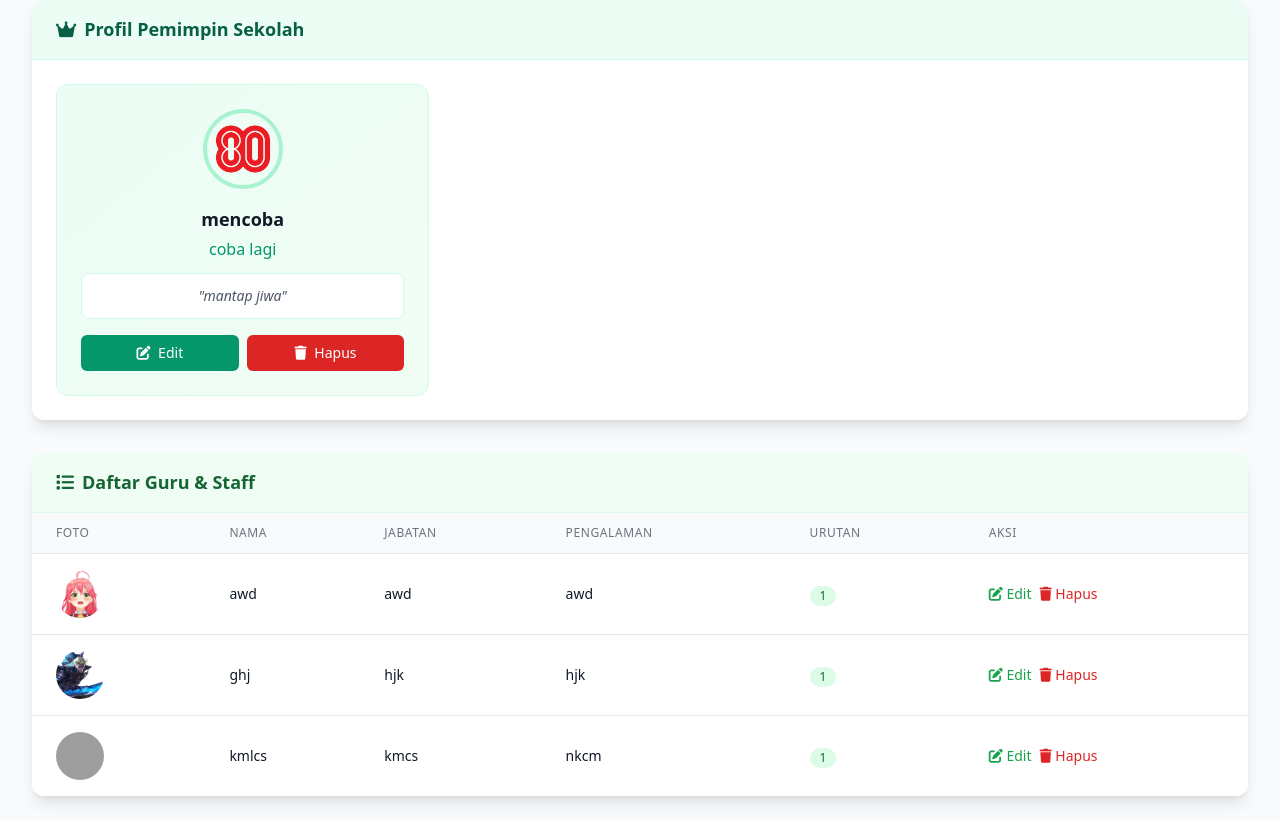
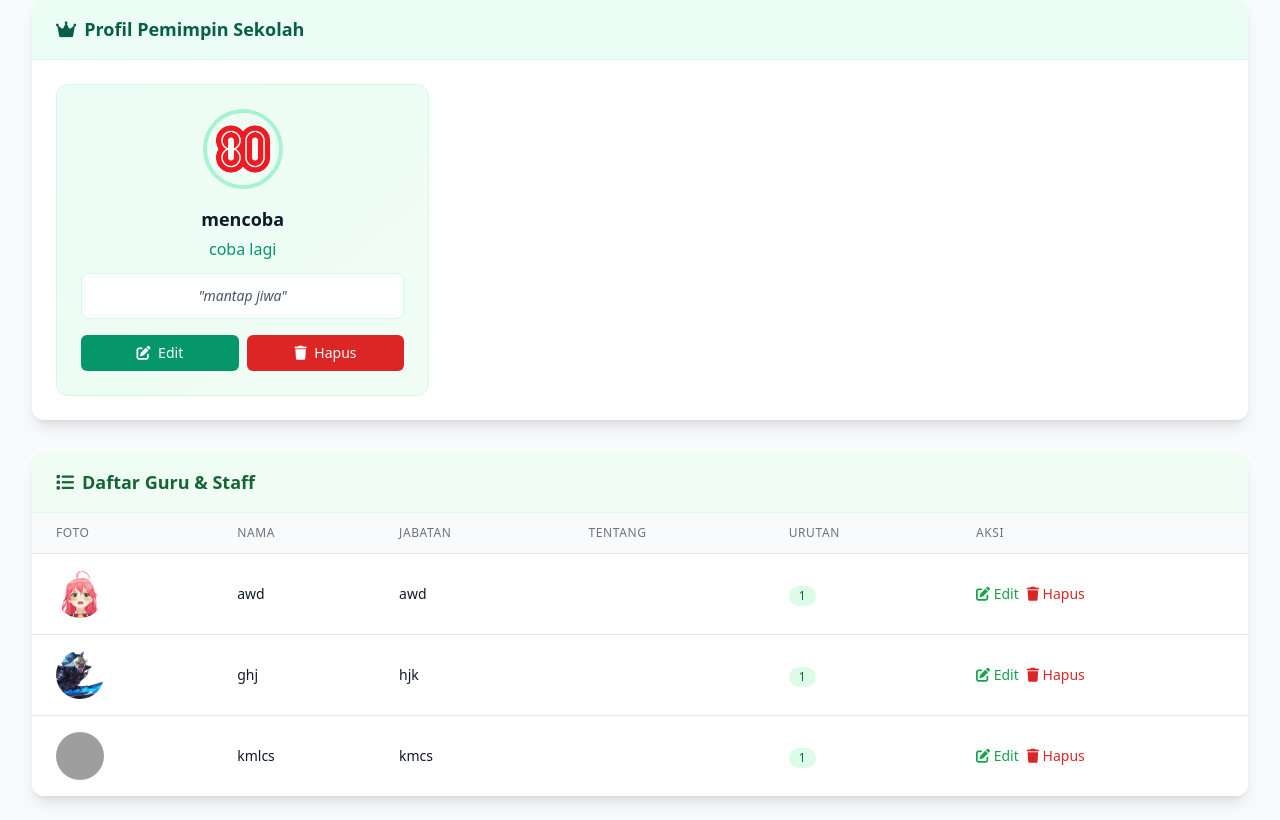
Before and after one commit to RehanZacky/webMTS, a PHP site: page /admin/pegawai_edit.php in a window 1280 px wide. Shown: the part 309-1129 px from the top of the page. Run offline with PHP 8.4, Linux system fonts and the light colour scheme; a user stored in the database is signed in; data comes from the database, SQL or seed files in the repository; data that the repository does not hold is empty; some libraries are stand-ins or nearby versions; grey boxes are pictures that could not be loaded.

Commit message:
icon on admin pages

```diff
--- a/admin/berita_edit.php
+++ b/admin/berita_edit.php
@@ -169,6 +169,7 @@ $berita_query = mysqli_query($koneksi, "SELECT * FROM berita ORDER BY tanggal_po
 <head>
     <meta charset="UTF-8">
     <meta name="viewport" content="width=device-width, initial-scale=1.0">
+    <link rel="icon" href="../upload/logo/Logo_MTS.png" type="image/png">
     <title>Kelola Berita - Admin Panel</title>
     <script src="https://cdn.tailwindcss.com"></script>
     <link href="https://cdnjs.cloudflare.com/ajax/libs/font-awesome/6.0.0/css/all.min.css" rel="stylesheet">
--- a/admin/dashboard_admin.php
+++ b/admin/dashboard_admin.php
@@ -24,6 +24,7 @@ while ($row = mysqli_fetch_assoc($statistik_query)) {
 <head>
     <meta charset="UTF-8">
     <meta name="viewport" content="width=device-width, initial-scale=1.0">
+    <link rel="icon" href="../upload/logo/Logo_MTS.png" type="image/png">
     <title>Dashboard Admin - Modern Interface</title>
     <script src="https://cdn.tailwindcss.com"></script>
     <script src="https://cdn.jsdelivr.net/npm/chart.js"></script>
--- a/admin/galeri_edit.php
+++ b/admin/galeri_edit.php
@@ -167,6 +167,7 @@ $galeri_query = mysqli_query($koneksi, "SELECT * FROM galeri ORDER BY tanggal_po
 <head>
     <meta charset="UTF-8">
     <meta name="viewport" content="width=device-width, initial-scale=1.0">
+    <link rel="icon" href="../upload/logo/Logo_MTS.png" type="image/png">
     <title>Kelola Galeri - Admin Panel</title>
     <script src="https://cdn.tailwindcss.com"></script>
     <link href="https://cdnjs.cloudflare.com/ajax/libs/font-awesome/6.0.0/css/all.min.css" rel="stylesheet">
--- a/admin/pegawai_edit.php
+++ b/admin/pegawai_edit.php
@@ -92,7 +92,7 @@ if ($_SERVER['REQUEST_METHOD'] == 'POST') {
         } elseif ($_POST['action'] == 'add') {
             $nama = mysqli_real_escape_string($koneksi, trim($_POST['nama']));
             $jabatan = mysqli_real_escape_string($koneksi, trim($_POST['jabatan']));
-            $pengalaman_kerja = mysqli_real_escape_string($koneksi, trim($_POST['pengalaman_kerja']));
+            $tentang = mysqli_real_escape_string($koneksi, trim($_POST['tentang']));
             $urutan = (int)$_POST['urutan'];
 
             // Cek duplikasi pegawai berdasarkan nama dan jabatan
@@ -118,7 +118,7 @@ if ($_SERVER['REQUEST_METHOD'] == 'POST') {
                 }
 
                 if (!isset($error_message)) {
-                    $query = "INSERT INTO pegawai (nama, jabatan, foto, urutan, pengalaman_kerja) VALUES ('$nama', '$jabatan', '$foto', $urutan, '$pengalaman_kerja')";
+                    $query = "INSERT INTO pegawai (nama, jabatan, foto, urutan, tentang) VALUES ('$nama', '$jabatan', '$foto', $urutan, '$tentang')";
                     if (mysqli_query($koneksi, $query)) {
                         $success_message = "Data pegawai berhasil ditambahkan!";
                     } else {
@@ -130,7 +130,7 @@ if ($_SERVER['REQUEST_METHOD'] == 'POST') {
             $id = (int)$_POST['id'];
             $nama = mysqli_real_escape_string($koneksi, trim($_POST['nama']));
             $jabatan = mysqli_real_escape_string($koneksi, trim($_POST['jabatan']));
-            $pengalaman_kerja = mysqli_real_escape_string($koneksi, trim($_POST['pengalaman_kerja']));
+            $tentang = mysqli_real_escape_string($koneksi, trim($_POST['tentang']));
             $urutan = (int)$_POST['urutan'];
 
             // Cek duplikasi pegawai berdasarkan nama dan jabatan (kecuali data yang sedang diedit)
@@ -154,7 +154,7 @@ if ($_SERVER['REQUEST_METHOD'] == 'POST') {
                     }
                 }
 
-                $query = "UPDATE pegawai SET nama = '$nama', jabatan = '$jabatan', pengalaman_kerja = '$pengalaman_kerja', urutan = $urutan $foto_query WHERE id = $id";
+                $query = "UPDATE pegawai SET nama = '$nama', jabatan = '$jabatan', tentang = '$tentang', urutan = $urutan $foto_query WHERE id = $id";
                 if (mysqli_query($koneksi, $query)) {
                     $success_message = "Data pegawai berhasil diperbarui!";
                 } else {
@@ -196,6 +196,7 @@ $username = $_SESSION['username'];
 <head>
     <meta charset="UTF-8">
     <meta name="viewport" content="width=device-width, initial-scale=1.0">
+    <link rel="icon" href="../upload/logo/Logo_MTS.png" type="image/png">
     <title>Kelola Guru & Staff - Admin Panel</title>
     <script src="https://cdn.tailwindcss.com"></script>
     <link href="https://cdnjs.cloudflare.com/ajax/libs/font-awesome/6.0.0/css/all.min.css" rel="stylesheet">
@@ -456,7 +457,7 @@ $username = $_SESSION['username'];
                             <th class="px-3 md:px-6 py-3 text-left text-xs font-medium text-gray-500 uppercase tracking-wider">Foto</th>
                             <th class="px-3 md:px-6 py-3 text-left text-xs font-medium text-gray-500 uppercase tracking-wider">Nama</th>
                             <th class="hidden md:table-cell px-6 py-3 text-left text-xs font-medium text-gray-500 uppercase tracking-wider">Jabatan</th>
-                            <th class="hidden lg:table-cell px-6 py-3 text-left text-xs font-medium text-gray-500 uppercase tracking-wider">Pengalaman</th>
+                            <th class="hidden lg:table-cell px-6 py-3 text-left text-xs font-medium text-gray-500 uppercase tracking-wider">Tentang</th>
                             <th class="hidden sm:table-cell px-3 md:px-6 py-3 text-left text-xs font-medium text-gray-500 uppercase tracking-wider">Urutan</th>
                             <th class="px-3 md:px-6 py-3 text-left text-xs font-medium text-gray-500 uppercase tracking-wider">Aksi</th>
                         </tr>
@@ -482,7 +483,7 @@ $username = $_SESSION['username'];
                                     <div class="text-sm text-gray-900"><?= htmlspecialchars($pegawai['jabatan']) ?></div>
                                 </td>
                                 <td class="hidden lg:table-cell px-6 py-4">
-                                    <div class="text-sm text-gray-900"><?= htmlspecialchars($pegawai['pengalaman_kerja']) ?></div>
+                                    <div class="text-sm text-gray-900"><?= htmlspecialchars($pegawai['tentang']) ?></div>
                                 </td>
                                 <td class="hidden sm:table-cell px-3 md:px-6 py-4 whitespace-nowrap">
                                     <span class="inline-flex items-center px-2.5 py-0.5 rounded-full text-xs font-medium bg-green-100 text-green-800">
@@ -550,8 +551,8 @@ $username = $_SESSION['username'];
                     </div>
 
                     <div>
-                        <label class="block text-sm font-medium text-gray-700 mb-2">Pengalaman Kerja</label>
-                        <textarea name="pengalaman_kerja" rows="3" class="w-full px-3 py-2 border border-gray-300 rounded-md focus:outline-none focus:ring-2 focus:ring-green-500"></textarea>
+                        <label class="block text-sm font-medium text-gray-700 mb-2">Tentang</label>
+                        <textarea name="tentang" rows="3" class="w-full px-3 py-2 border border-gray-300 rounded-md focus:outline-none focus:ring-2 focus:ring-green-500"></textarea>
                     </div>
 
                     <div>
@@ -607,8 +608,8 @@ $username = $_SESSION['username'];
                     </div>
 
                     <div>
-                        <label class="block text-sm font-medium text-gray-700 mb-2">Pengalaman Kerja</label>
-                        <textarea name="pengalaman_kerja" id="edit_pengalaman_kerja" rows="3" class="w-full px-3 py-2 text-sm md:text-base border border-gray-300 rounded-md focus:outline-none focus:ring-2 focus:ring-green-500"></textarea>
+                        <label class="block text-sm font-medium text-gray-700 mb-2">Pengalaman</label>
+                        <textarea name="tentang" id="edit_tentang" rows="3" class="w-full px-3 py-2 text-sm md:text-base border border-gray-300 rounded-md focus:outline-none focus:ring-2 focus:ring-green-500"></textarea>
                     </div>
 
                     <div class="grid grid-cols-1 md:grid-cols-2 gap-3 md:gap-4">
@@ -827,7 +828,7 @@ $username = $_SESSION['username'];
             document.getElementById('edit_id').value = staff.id;
             document.getElementById('edit_nama').value = staff.nama;
             document.getElementById('edit_jabatan').value = staff.jabatan;
-            document.getElementById('edit_pengalaman_kerja').value = staff.pengalaman_kerja;
+            document.getElementById('edit_tentang').value = staff.tentang;
             document.getElementById('edit_urutan').value = staff.urutan;
             openModal('editModal');
         }
--- a/admin/prestasi_edit.php
+++ b/admin/prestasi_edit.php
@@ -174,6 +174,7 @@ $username = $_SESSION['username'];
 <head>
     <meta charset="UTF-8">
     <meta name="viewport" content="width=device-width, initial-scale=1.0">
+    <link rel="icon" href="../upload/logo/Logo_MTS.png" type="image/png">
     <title>Kelola Prestasi - Admin Panel</title>
     <script src="https://cdn.tailwindcss.com"></script>
     <link href="https://cdnjs.cloudflare.com/ajax/libs/font-awesome/6.0.0/css/all.min.css" rel="stylesheet">
--- a/admin/profil_edit.php
+++ b/admin/profil_edit.php
@@ -96,6 +96,7 @@ $username = $_SESSION['username'];
 <head>
     <meta charset="UTF-8">
     <meta name="viewport" content="width=device-width, initial-scale=1.0">
+    <link rel="icon" href="../upload/logo/Logo_MTS.png" type="image/png">
     <title>Edit Profil Sekolah - Admin Panel</title>
     <script src="https://cdn.tailwindcss.com"></script>
     <link href="https://cdnjs.cloudflare.com/ajax/libs/font-awesome/6.0.0/css/all.min.css" rel="stylesheet">
--- a/admin/statistik_edit.php
+++ b/admin/statistik_edit.php
@@ -22,6 +22,7 @@ $username = $_SESSION['username'];
 <head>
     <meta charset="UTF-8">
     <meta name="viewport" content="width=device-width, initial-scale=1.0">
+    <link rel="icon" href="../upload/logo/Logo_MTS.png" type="image/png">
     <title>Kelola Sekolah - Admin Panel</title>
     <script src="https://cdn.tailwindcss.com"></script>
     <link href="https://cdnjs.cloudflare.com/ajax/libs/font-awesome/6.0.0/css/all.min.css" rel="stylesheet">
--- a/profil.php
+++ b/profil.php
@@ -100,7 +100,7 @@ $pegawai_result = mysqli_query($koneksi, $query_pegawai);
                                 <h3 class="text-lg font-bold text-gray-800"><?= htmlspecialchars($pegawai['nama']) ?></h3>
                                 <p class="text-green-600 font-semibold mb-3"><?= htmlspecialchars($pegawai['jabatan']) ?></p>
                                 <p class="text-gray-500 text-sm flex-grow">
-                                    <?= htmlspecialchars($pegawai['pengalaman_kerja']) ?>
+                                    <?= htmlspecialchars($pegawai['tentang']) ?>
                                 </p>
                             </div>
                         <?php endwhile; ?>
```
